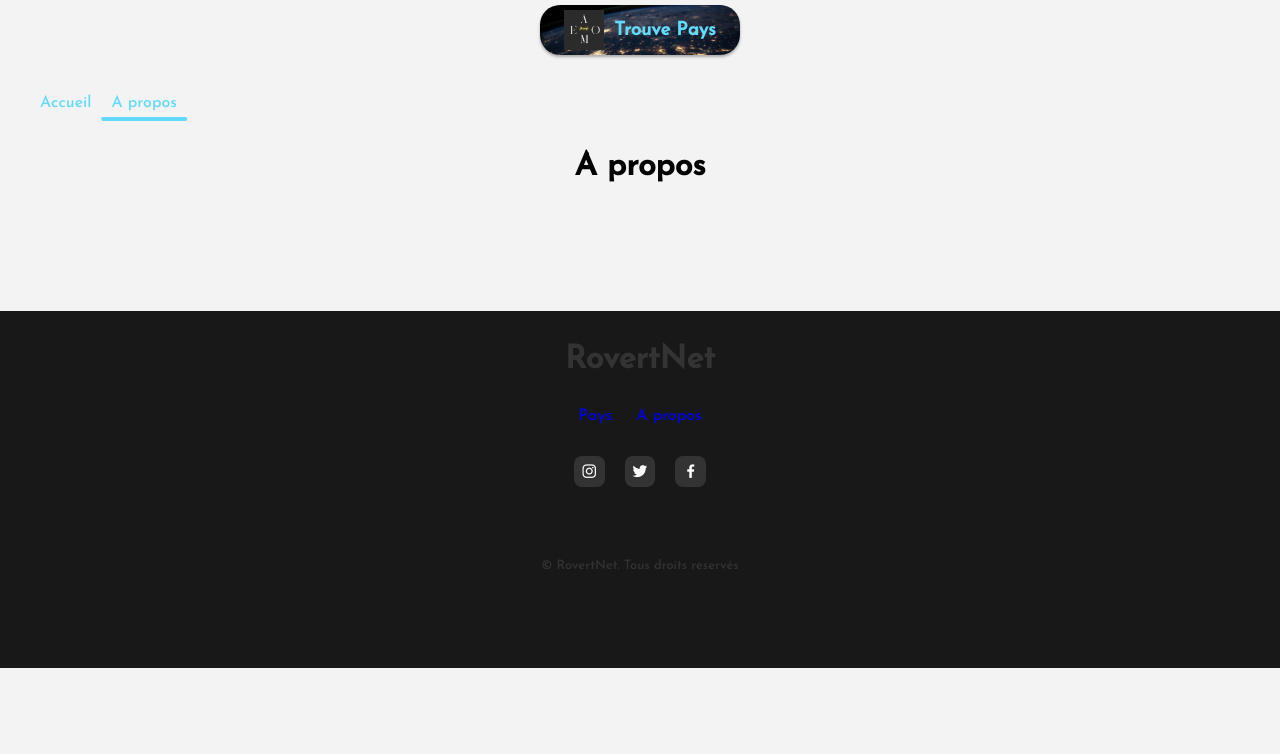
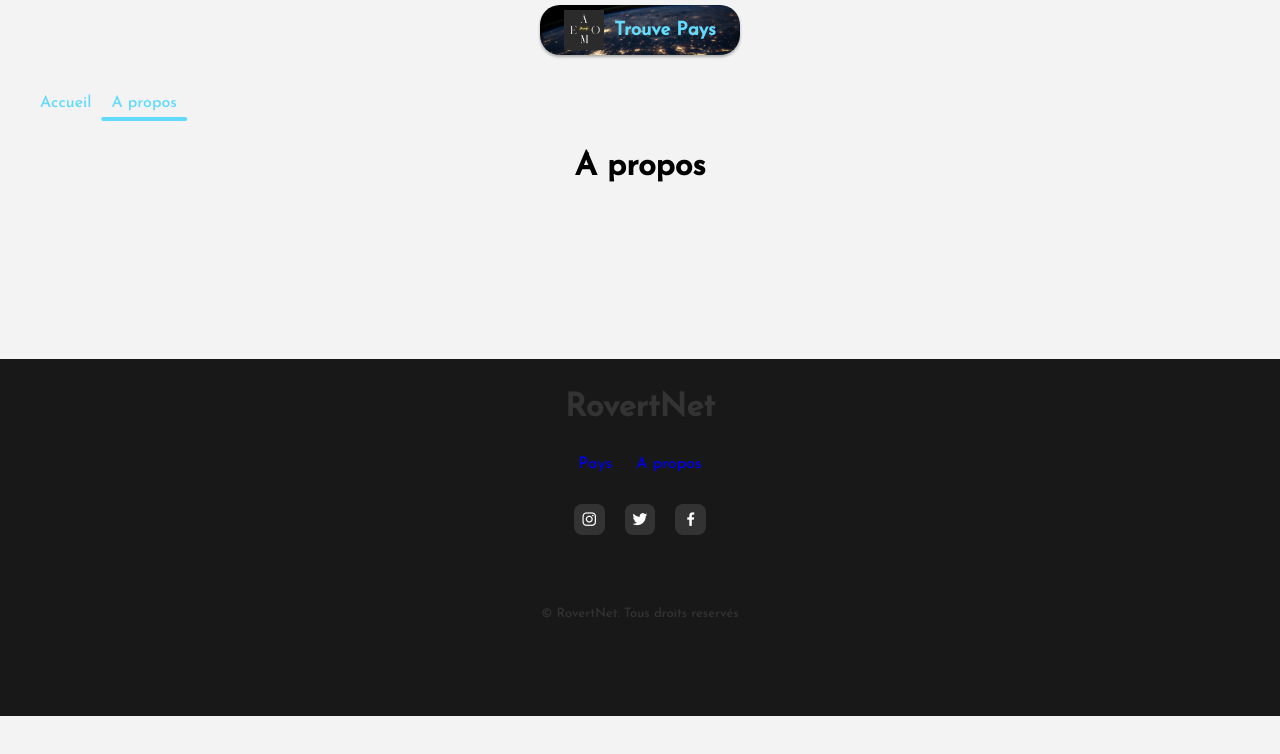
Before and after one commit to rovertnet/trouve_pays, a React (Create React App) app: page /about in a window 1280 px wide. Shown: the top 754 px of the page. Built offline with nearby package versions, Linux system fonts and the light colour scheme.

Commit message:
create footer

```diff
--- a/src/App.js
+++ b/src/App.js
@@ -1,4 +1,4 @@
-import React, { useEffect } from 'react';
+import React from 'react';
 import { BrowserRouter, Routes, Route } from 'react-router-dom';
 import Home from './pages/Home';
 import About from './pages/About';
@@ -6,9 +6,6 @@ import "./styles/index.scss";
 
 
 const App = () => {
-    useEffect(() => {
-        alert("Trouves ton pays sur ce site");
-    })
     return (
         <BrowserRouter>
             <Routes>
--- a/src/composants/footers.css
+++ b/src/composants/footers.css
@@ -64,7 +64,7 @@ a {
 .footer{
     background-color: #181818;
     border-top: 1px solid rgba(0, 0, 0, 0.1);
-    margin-top: 2rem;
+    margin-top: 5rem;
 }
 .footer_container{
     padding: 2rem 0 6rem;
```
